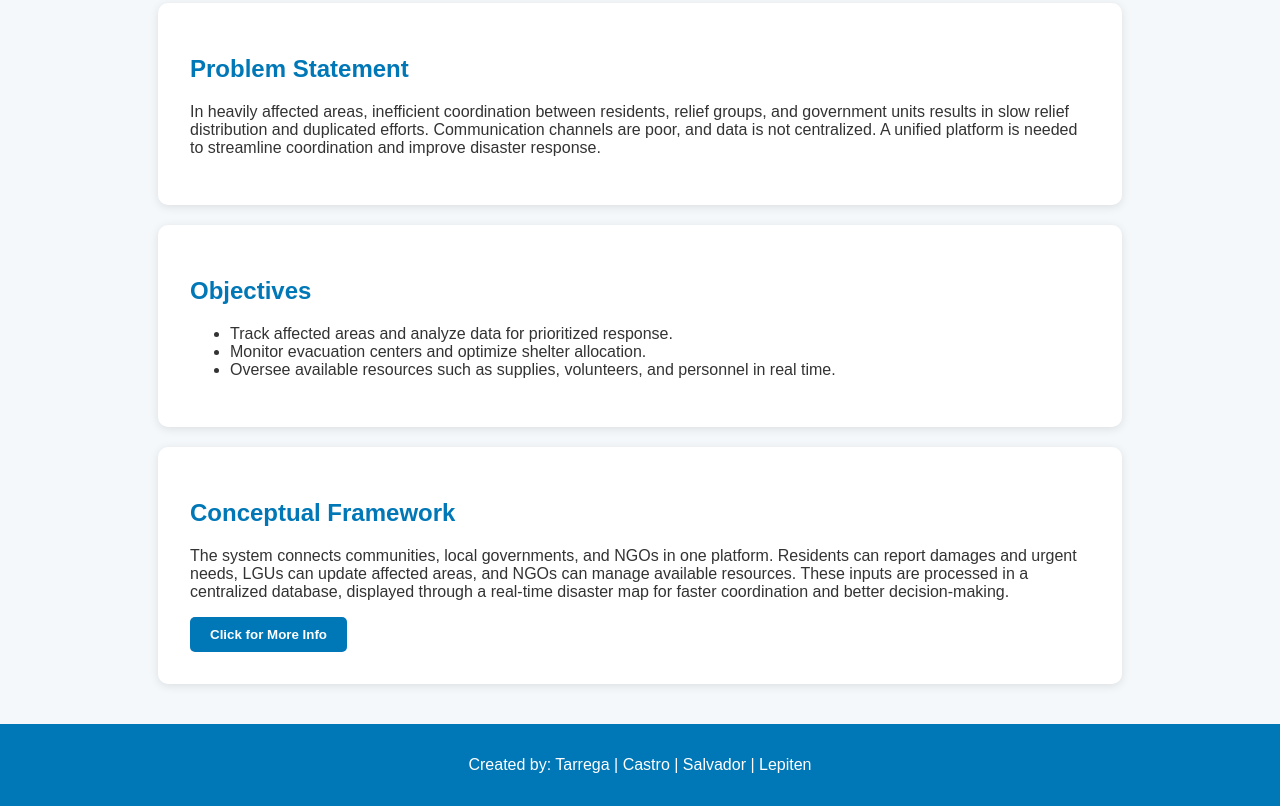
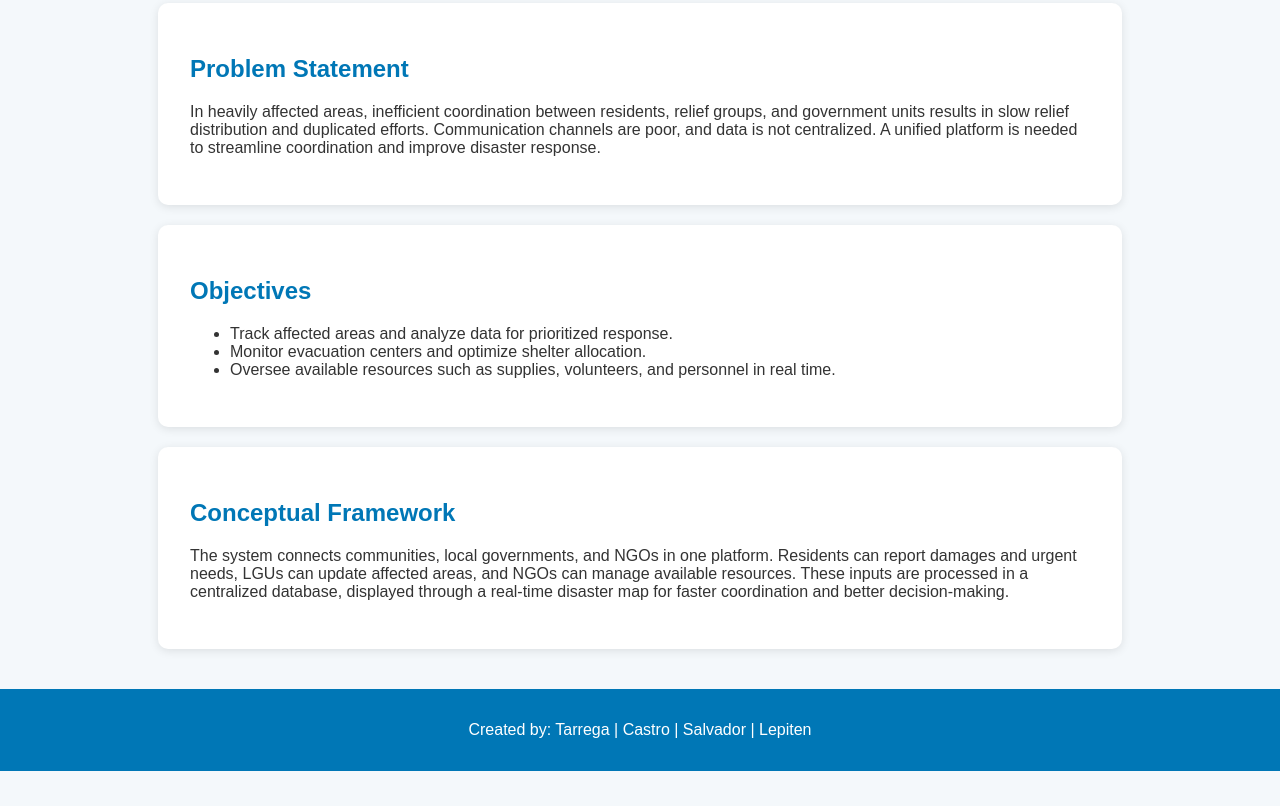
Before and after one commit to Lanzel-123/Typhoon-Response-Disaster, a plain HTML site: page Base.html in a window 1280 px wide. Shown: the part 444-1250 px from the top of the page. After the commit the page ends 1215 px from the top, so only its background shows below. Drawn offline with Linux system fonts and the light colour scheme.

Commit message:
Add files via upload

```diff
--- a/Base.html
+++ b/Base.html
@@ -53,7 +53,6 @@
       Residents can report damages and urgent needs, LGUs can update affected areas, and NGOs can manage available resources.
       These inputs are processed in a centralized database, displayed through a real-time disaster map for faster coordination and better decision-making.
     </p>
-    <button onclick="showMessage()">Click for More Info</button>
   </section>
 
   <footer>
```
